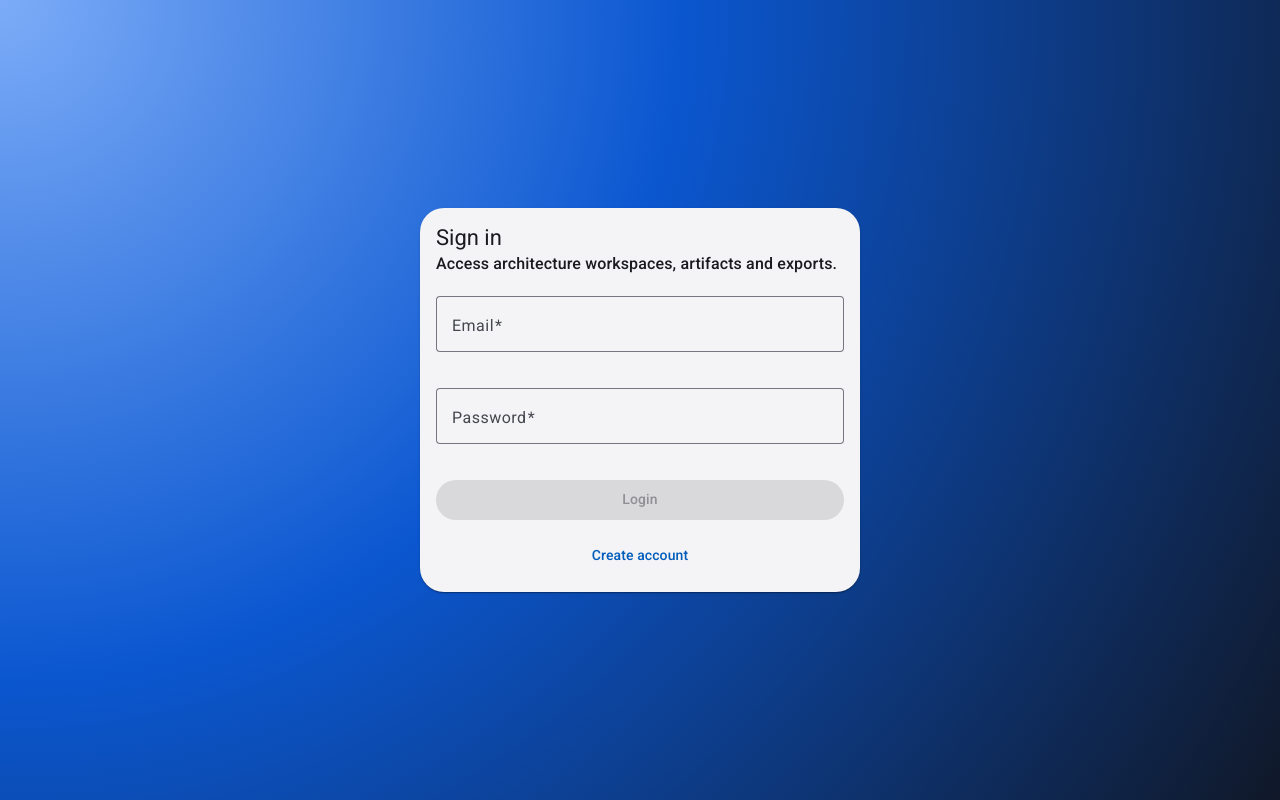
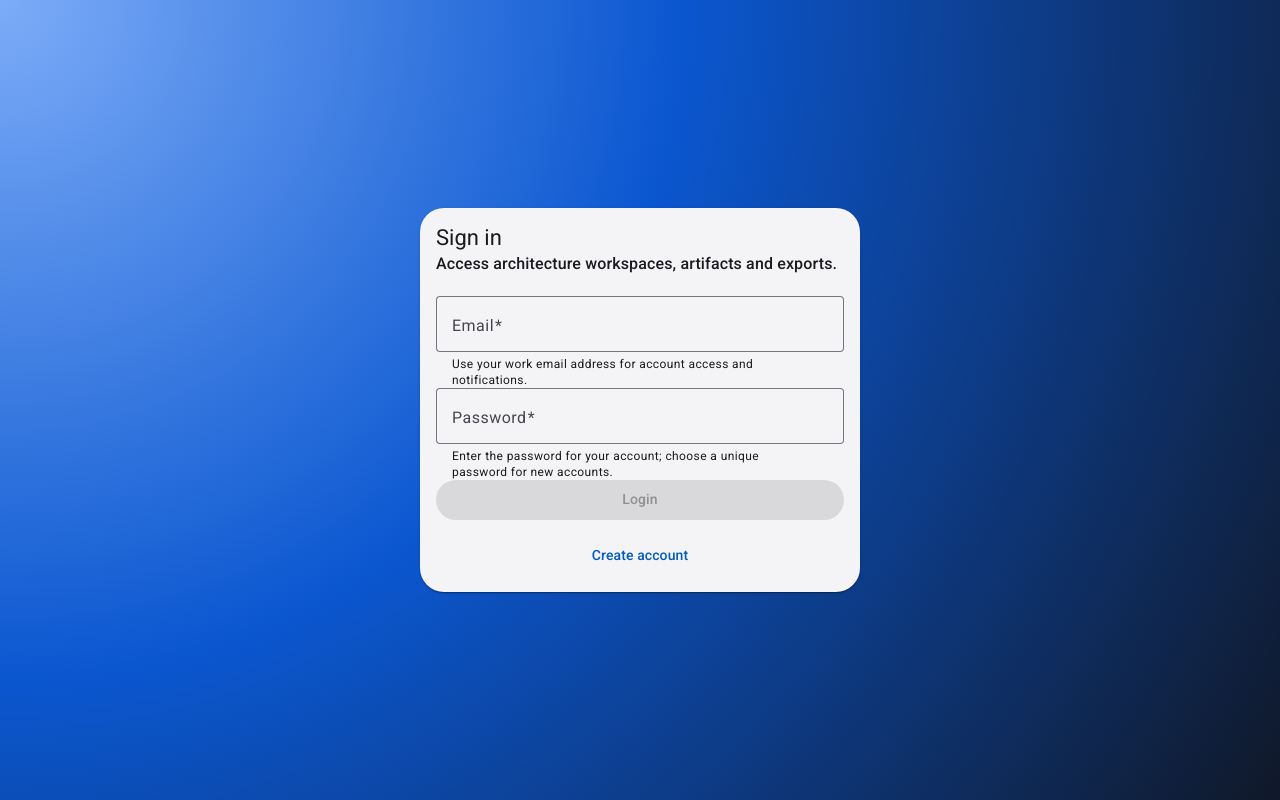
Before and after one commit to sowahm808/AISolutionArchitect-frontEnd, an Angular app: page /login in a window 1280 px wide. Built offline with nearby package versions, Linux system fonts and the light colour scheme.

Commit message:
Add contextual help to form fields

```diff
--- a/src/app/pages/auth.pages.html
+++ b/src/app/pages/auth.pages.html
@@ -6,10 +6,10 @@
     </mat-card-header>
     <mat-card-content>
       <form [formGroup]="form" (ngSubmit)="submit()">
-        <mat-form-field *ngIf="mode === 'register'" appearance="outline"><mat-label>Name</mat-label><input matInput formControlName="name" /></mat-form-field>
-        <mat-form-field appearance="outline"><mat-label>Email</mat-label><input matInput formControlName="email" /></mat-form-field>
-        <mat-form-field appearance="outline"><mat-label>Password</mat-label><input matInput formControlName="password" type="password" /></mat-form-field>
-        <mat-form-field *ngIf="mode === 'register'" appearance="outline"><mat-label>Role</mat-label><mat-select formControlName="role"><mat-option value="Admin">Admin</mat-option><mat-option value="Architect">Architect</mat-option><mat-option value="Security">Security</mat-option><mat-option value="Viewer">Viewer</mat-option></mat-select></mat-form-field>
+        <mat-form-field *ngIf="mode === 'register'" appearance="outline"><mat-label>Name</mat-label><input matInput formControlName="name" aria-describedby="auth-name-help" /><mat-hint id="auth-name-help">Enter the name teammates will see in project activity and assignments.</mat-hint></mat-form-field>
+        <mat-form-field appearance="outline"><mat-label>Email</mat-label><input matInput formControlName="email" aria-describedby="auth-email-help" /><mat-hint id="auth-email-help">Use your work email address for account access and notifications.</mat-hint></mat-form-field>
+        <mat-form-field appearance="outline"><mat-label>Password</mat-label><input matInput formControlName="password" type="password" aria-describedby="auth-password-help" /><mat-hint id="auth-password-help">Enter the password for your account; choose a unique password for new accounts.</mat-hint></mat-form-field>
+        <mat-form-field *ngIf="mode === 'register'" appearance="outline"><mat-label>Role</mat-label><mat-select formControlName="role" aria-describedby="auth-role-help"><mat-option value="Admin">Admin</mat-option><mat-option value="Architect">Architect</mat-option><mat-option value="Security">Security</mat-option><mat-option value="Viewer">Viewer</mat-option></mat-select><mat-hint id="auth-role-help">Select the default responsibility that best matches the user’s access needs.</mat-hint></mat-form-field>
         <button mat-flat-button color="primary" [disabled]="form.invalid">{{ mode === 'login' ? 'Login' : 'Create workspace' }}</button>
         <a mat-button [routerLink]="mode === 'login' ? '/register' : '/login'">{{ mode === 'login' ? 'Create account' : 'Back to login' }}</a>
       </form>
--- a/src/app/shared/code-editor/code-editor.component.html
+++ b/src/app/shared/code-editor/code-editor.component.html
@@ -1 +1 @@
-<mat-form-field appearance="outline" class="code-field"><mat-label>{{ language }} editor</mat-label><textarea matInput class="code" [(ngModel)]="content"></textarea></mat-form-field>
+<mat-form-field appearance="outline" class="code-field"><mat-label>{{ language }} editor</mat-label><textarea matInput class="code" [(ngModel)]="content" aria-describedby="code-editor-help"></textarea><mat-hint id="code-editor-help">Review or adjust the generated artifact content before saving, copying, or downloading it.</mat-hint></mat-form-field>
```
Also changed, not shown: src/app/pages/main.pages.html (+2 -2 lines).
